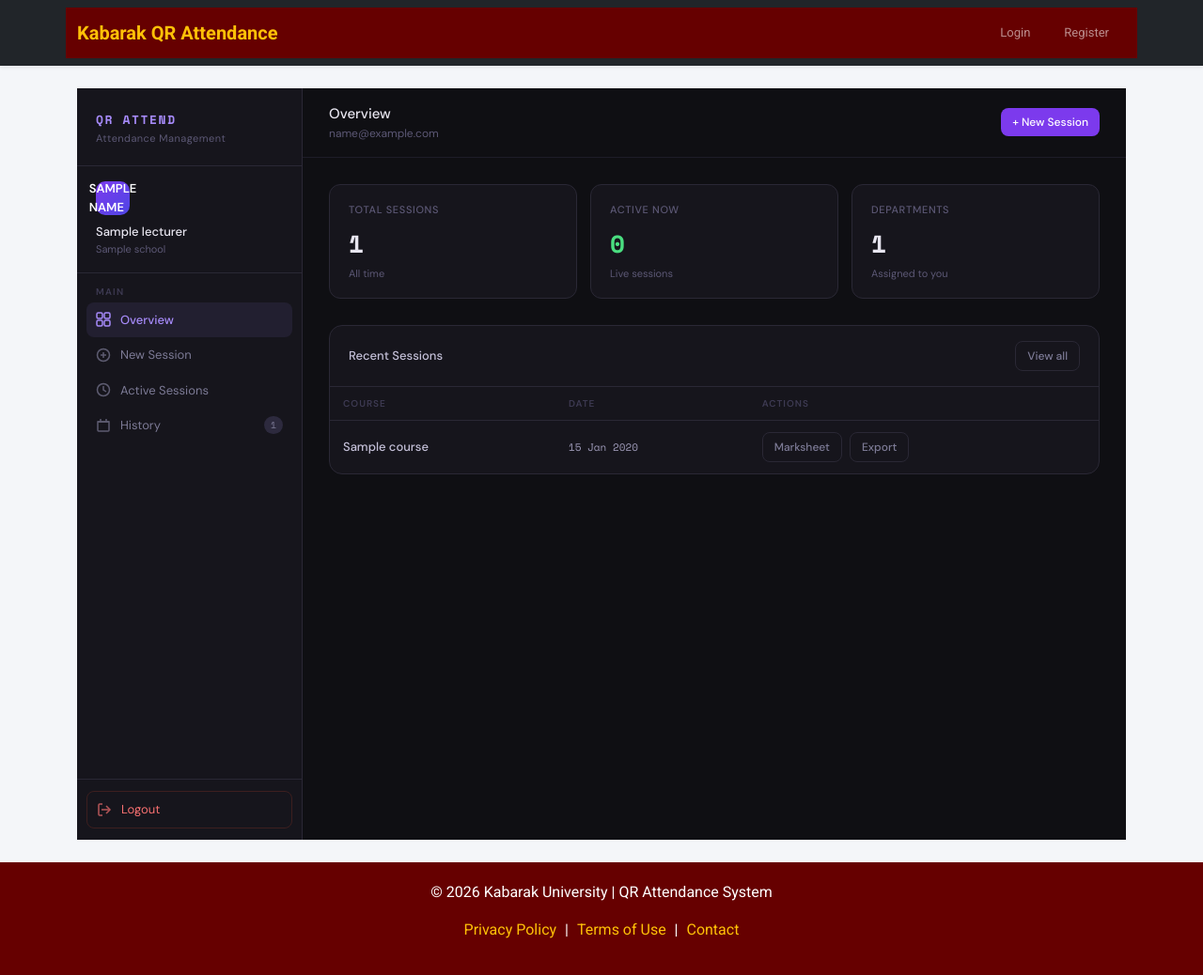
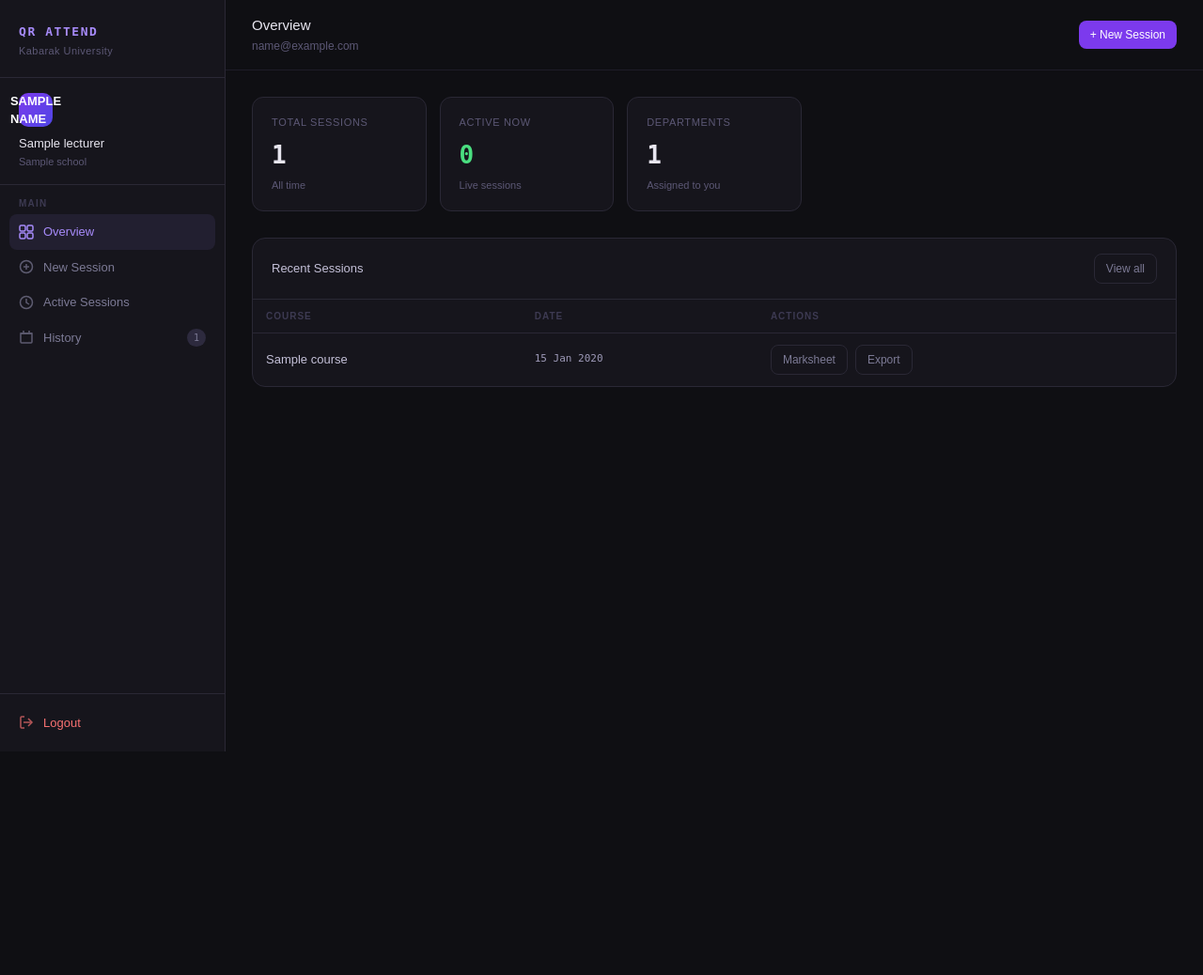
Before and after one commit to itsEKD/qr_attendance, a Flask app: template templates/lecturer_dashboard.html in a window 1280 px wide. Shown: the whole page at 94% size. After the commit the page ends 800 px from the top, so only its background shows below. Run offline with Flask 3, Linux system fonts and the light colour scheme; the template is opened without the code that fills it: most values are stand-ins (such as "Sample title", 1, 10 or a date in 2020).

Commit message:
Initial commit - QR attendance system with MongoDB

```diff
--- a/templates/lecturer_dashboard.html
+++ b/templates/lecturer_dashboard.html
@@ -2,9 +2,27 @@
 
 {% block content %}
 <style>
+  /* ── ESCAPE THE BASE LAYOUT ── */
+  body > nav,
+  body > footer { display: none !important; }
+
+  body {
+    overflow: hidden !important;
+    background: #0f0f13 !important;
+    padding: 0 !important;
+    margin: 0 !important;
+  }
+
+  main.container {
+    max-width: 100% !important;
+    width: 100% !important;
+    padding: 0 !important;
+    margin: 0 !important;
+  }
+
   @import url('https://fonts.googleapis.com/css2?family=DM+Sans:wght@300;400;500;600&family=Space+Mono:wght@400;700&display=swap');
 
-  * { box-sizing: border-box; margin: 0; padding: 0; }
+  * { box-sizing: border-box; }
 
   .dash-root {
     display: flex;
@@ -150,23 +162,21 @@
     border-radius: 20px;
   }
 
-  .nav-item.active .nav-badge {
-    background: #3b3260;
-    color: #a78bfa;
-  }
+  .nav-item.active .nav-badge { background: #3b3260; color: #a78bfa; }
 
   .sidebar-footer {
     padding: 12px 10px;
     border-top: 1px solid #2a2835;
   }
 
-  /* ── MAIN CONTENT ── */
+  /* ── MAIN ── */
   .main {
     flex: 1;
     display: flex;
     flex-direction: column;
     overflow: hidden;
     background: #0f0f13;
+    min-width: 0;
   }
 
   .topbar {
@@ -175,27 +185,12 @@
     justify-content: space-between;
     padding: 16px 28px;
     border-bottom: 1px solid #1e1c28;
-    background: #0f0f13;
     flex-shrink: 0;
   }
 
-  .topbar-title {
-    font-size: 15px;
-    font-weight: 500;
-    color: #e8e6f0;
-  }
-
-  .topbar-meta {
-    font-size: 12px;
-    color: #5c5875;
-    margin-top: 1px;
-  }
-
-  .topbar-actions {
-    display: flex;
-    align-items: center;
-    gap: 10px;
-  }
+  .topbar-title { font-size: 15px; font-weight: 500; color: #e8e6f0; }
+  .topbar-meta { font-size: 12px; color: #5c5875; margin-top: 1px; }
+  .topbar-actions { display: flex; align-items: center; gap: 10px; }
 
   .content-area {
     flex: 1;
@@ -207,10 +202,10 @@
   .panel { display: none; }
   .panel.active { display: block; }
 
-  /* ── CARDS ── */
+  /* ── STAT CARDS ── */
   .card-grid {
     display: grid;
-    grid-template-columns: repeat(auto-fill, minmax(200px, 1fr));
+    grid-template-columns: repeat(auto-fill, minmax(180px, 1fr));
     gap: 14px;
     margin-bottom: 28px;
   }
@@ -536,7 +458,7 @@
   <aside class="sidebar">
     <div class="sidebar-brand">
       <div class="brand-logo">QR Attend</div>
-      <div class="brand-sub">Attendance Management</div>
+      <div class="brand-sub">Kabarak University</div>
     </div>
 
     <div class="sidebar-user">
@@ -599,7 +521,7 @@
     </nav>
 
     <div class="sidebar-footer">
-      <a href="/auth/logout" class="nav-item btn-danger" style="border-radius:8px;">
+      <a href="/auth/logout" class="nav-item" style="color:#f87171; text-decoration:none;">
         <svg class="nav-icon" viewBox="0 0 16 16" fill="none" stroke="currentColor" stroke-width="1.5">
           <path d="M6 2H3a1 1 0 00-1 1v10a1 1 0 001 1h3"/>
           <polyline points="10,4 14,8 10,12"/>
@@ -611,7 +533,7 @@
   </aside>
 
   <!-- MAIN -->
-  <main class="main">
+  <div class="main">
     <div class="topbar">
       <div>
         <div class="topbar-title" id="topbar-title">Overview</div>
```
Also changed, not shown: other parts of templates/lecturer_dashboard.html (+50 -141 lines).
